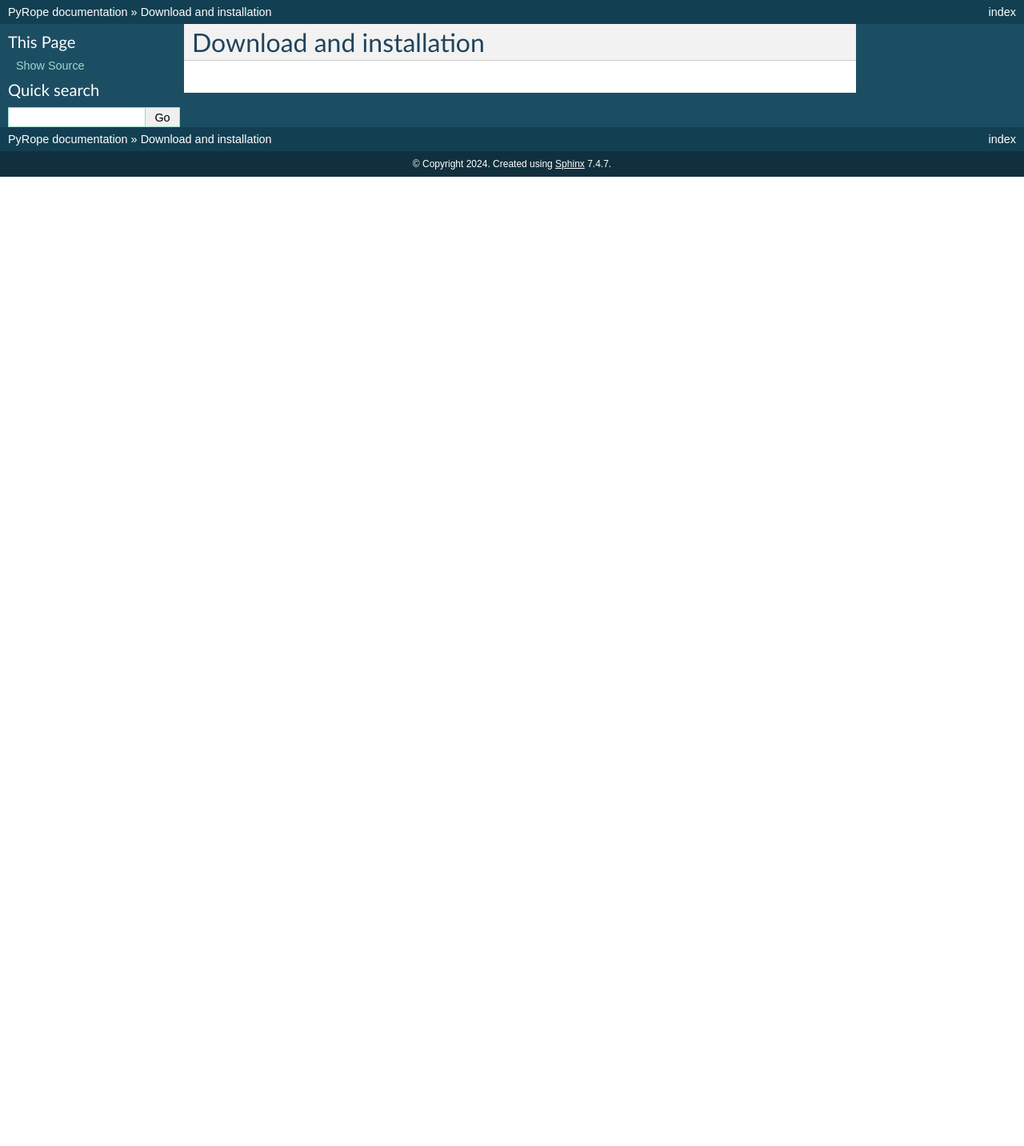
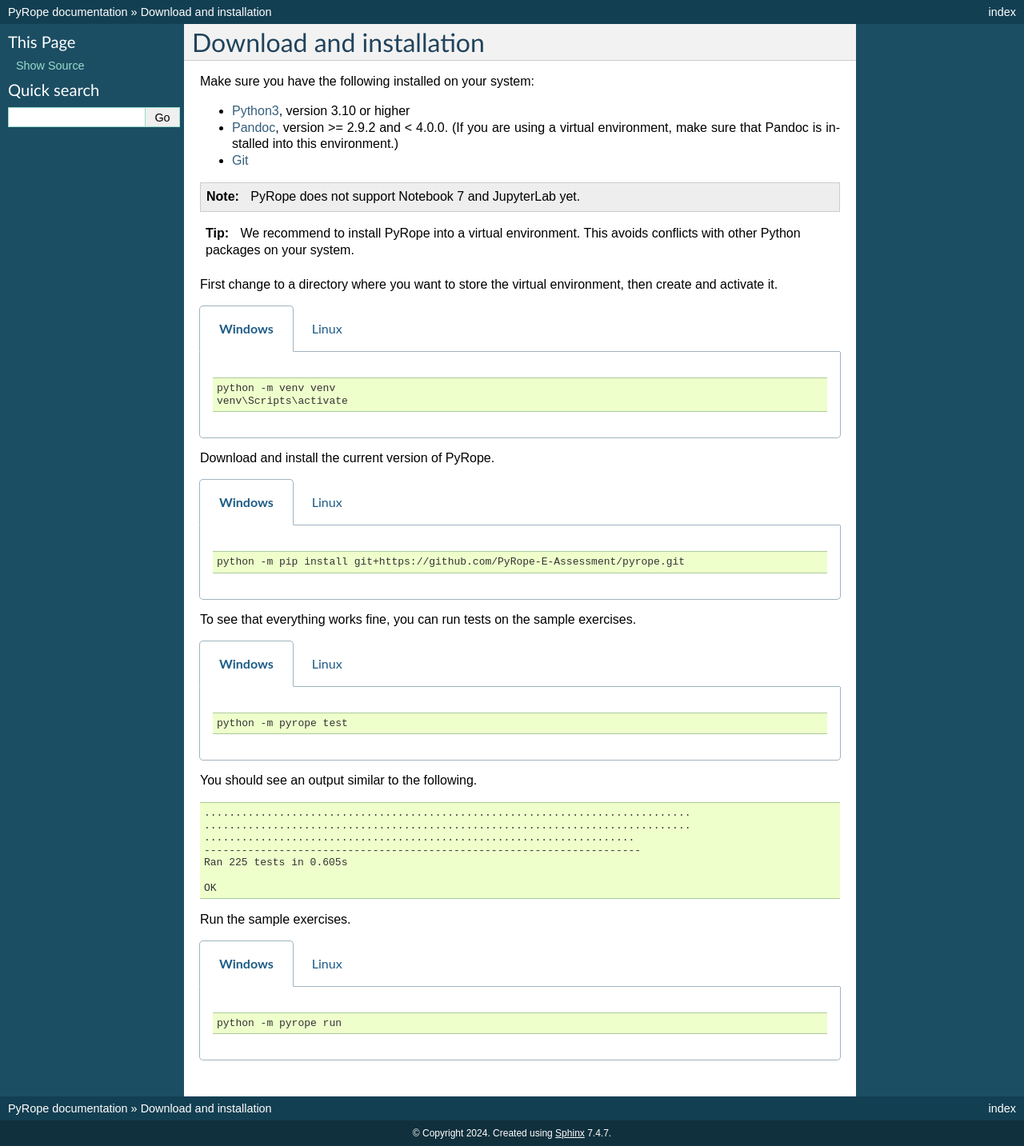
Before and after one commit to PyRope-E-Assessment/pyrope, a Sphinx documentation site: the page built from docs/installation.rst, in a window 1280 px wide. Shown: the whole page at 80% size. Built offline with Sphinx 7.4.7, drawn with Linux system fonts in a browser that asks for light colours; before the commit the page ends 900 px from its top, so only the background shows below that.

Commit message:
DOCS: add detailed installation instructions

```diff
--- a/docs/installation.rst
+++ b/docs/installation.rst
@@ -1,3 +1,98 @@
 =========================
 Download and installation
 =========================
+
+Make sure you have the following installed on your system:
+
+* `Python3 <https://www.python.org/downloads>`_, version 3.10 or
+  higher
+* `Pandoc <https://pandoc.org/installing.html>`_, version >= 2.9.2 and < 4.0.0.
+  (If you are using a virtual environment, make sure that Pandoc is installed
+  into this environment.)
+* `Git <https://git-scm.com/downloads>`_
+
+.. note::
+  PyRope does not support Notebook 7 and JupyterLab yet.
+
+.. tip::
+  We recommend to install PyRope into a virtual environment.  This avoids
+  conflicts with other Python packages on your system.
+
+First change to a directory where you want to store the virtual environment,
+then create and activate it.
+
+.. tabs::
+
+   .. group-tab:: Windows
+
+     .. code:: console
+
+       python -m venv venv
+       venv\Scripts\activate
+
+   .. group-tab:: Linux
+
+     .. code:: console
+
+       python3 -m venv venv
+       source pyrope/bin/activate
+
+Download and install the current version of PyRope.
+
+.. tabs::
+
+   .. group-tab:: Windows
+
+     .. code:: console
+
+       python -m pip install git+https://github.com/PyRope-E-Assessment/pyrope.git
+
+   .. group-tab:: Linux
+
+     .. code:: console
+
+       python3 -m pip install git+https://github.com/PyRope-E-Assessment/pyrope.git
+
+To see that everything works fine, you can run tests on the sample exercises.
+
+.. tabs::
+
+   .. group-tab:: Windows
+
+     .. code:: console
+
+       python -m pyrope test
+
+   .. group-tab:: Linux
+
+     .. code:: console
+
+       python3 -m pyrope test
+
+You should see an output similar to the following.
+
+.. code:: console
+
+  ..............................................................................
+  ..............................................................................
+  .....................................................................
+  ----------------------------------------------------------------------
+  Ran 225 tests in 0.605s
+
+  OK
+
+Run the sample exercises.
+
+.. tabs::
+
+   .. group-tab:: Windows
+
+     .. code:: console
+
+       python -m pyrope run
+
+   .. group-tab:: Linux
+
+     .. code:: console
+
+       python3 -m pyrope run
```
